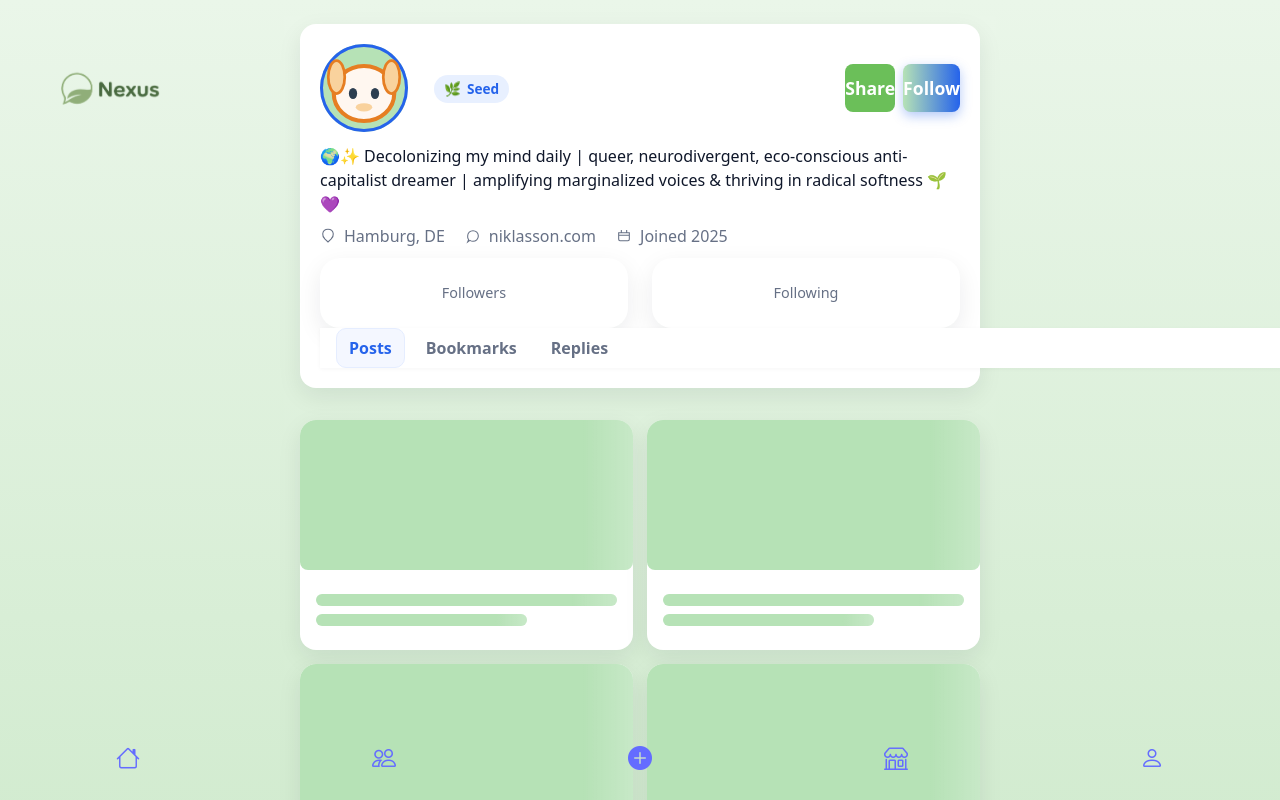
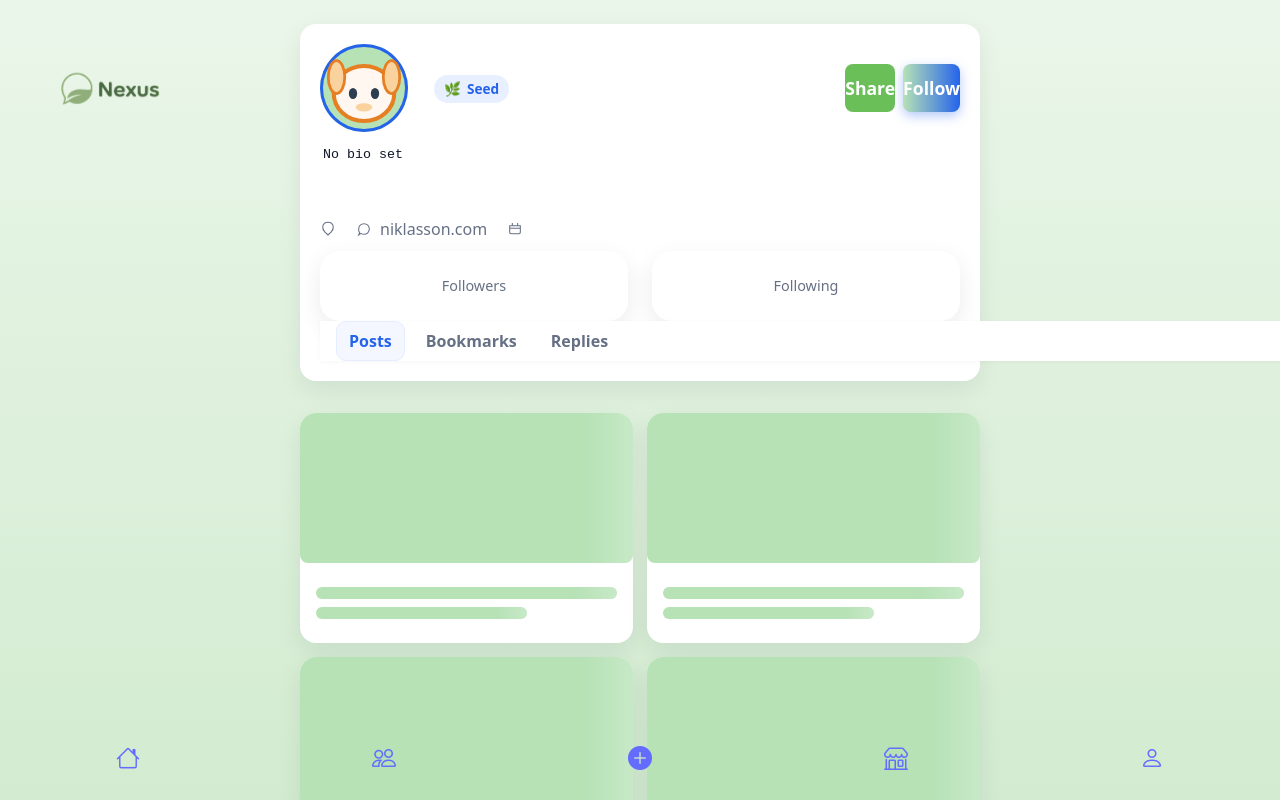
Before and after one commit to DevLwC/digi_and_demo_refactoring, a React app in the folder frontend/: page /profile in a window 1280 px wide. Shown: the top 800 px of the page. Built offline with nearby package versions, Linux system fonts and the light colour scheme; the HTML template or start-up script is replaced by a standard one.

Commit message:
new database field and interaction with profile

```diff
--- a/frontend/src/pages/Login.jsx
+++ b/frontend/src/pages/Login.jsx
@@ -39,8 +39,11 @@ function Login() {
                     const user = await getCurrentUser();
                     localStorage.setItem('username', user.username);
                     localStorage.setItem('email', user.email);
+                    localStorage.setItem('bio', user.bio ?? 'Default');
                     localStorage.setItem('followersCount', user.followersCount ?? 0); //mabye does not work as intended - needs to be checked
                     localStorage.setItem('followingCount', user.followingCount ?? 0);
+                    localStorage.setItem('createdAt', user.createdAt ?? 'Unknown');
+                    localStorage.setItem('location', user.location);
                     navigate('/dashboard');
                 } catch (err) {
                     setMessage(err.message);
--- a/frontend/src/pages/Profile.css
+++ b/frontend/src/pages/Profile.css
@@ -181,8 +181,15 @@
 .bio {
     margin: 12px 0 8px;
     color: var(--text);
+    background: #ffffff;
+    border: 1.5px solid #ffffff;
+    resize: none;
+    transition: border-color 0.2s ease;
 }
-
+.bio:focus {
+    border-color: var(--primary);
+    outline: none;
+}
 .facts {
     list-style: none;
     padding: 0;
--- a/frontend/src/pages/Profile.jsx
+++ b/frontend/src/pages/Profile.jsx
@@ -1,5 +1,7 @@
 import React from "react"
+import {useState} from "react";
 import "./Profile.css"
+import {API_BASE_URL} from "../config.js";
 
 // 1. Animal SVGs as components
 const AnimalAvatars = {
@@ -98,13 +100,29 @@ const AnimalAvatars = {
 
 // 2. Add avatarAnimal to user
 export default function Profile() {
+    const [bio, setBio] = useState(localStorage.getItem('bio') || "No bio set");
+
+    const handleBioChange = async (e) => {
+        const newBio = e.target.value;
+        setBio(newBio);
+        localStorage.setItem('bio', newBio);
+        try {
+            await fetch(`${API_BASE_URL}/api/users/updateBio`, {
+                method: 'POST',
+                headers: {'Content-Type': 'application/json'},
+                body: JSON.stringify({bio: newBio}),
+                credentials: 'include'
+            });
+        } catch (err) {
+            console.error('Failed to update bio on server:', err);
+        }
+    }
     const user = {
         name: localStorage.getItem('username'),
         handle: localStorage.getItem('email'),
-        bio: "🌍✨ Decolonizing my mind daily | queer, neurodivergent, eco-conscious anti-capitalist dreamer | amplifying marginalized voices & thriving in radical softness 🌱💜",
-        location: "Hamburg, DE",
+        location: localStorage.getItem('location'),
         link: "https://niklasson.com",
-        joined: "Joined 2025",
+        joined: localStorage.getItem('createdAt'),
         followers: localStorage.getItem('followersCount'),
         following: localStorage.getItem('followingCount'),
         status: {label: "Seed", icon: "🌿"},
@@ -153,7 +171,15 @@ export default function Profile() {
                                 <button className="btn btn--primary" type="button">Follow</button>
                             </div>
                         </div>
-                        <p className="bio">{user.bio}</p>
+                        <div>
+                            <textarea
+                                className="bio"
+                                value={bio}
+                                onChange={handleBioChange}
+                                rows={3}
+                                style={{width: "100%"}}
+                            />
+                        </div>
                         <ul className="facts" aria-label="Profile details">
                             <li>
                                 <svg viewBox="0 0 24 24" width="16" height="16" aria-hidden="true">
```
Also changed, not shown: 2 other files (tests, documents, lock files or other folders).
